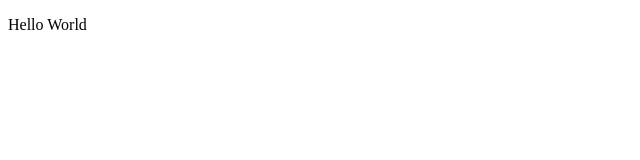
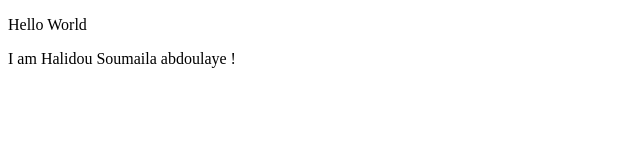
Before and after one commit to abdoulayeha/abdoulayeha, a plain HTML site: page todolist/index.html in a window 1280 px wide. Shown: the whole page, without its empty margins (0-640 px from the left). Drawn offline with Linux system fonts and the light colour scheme.

Commit message:
Présentation

```diff
--- a/todolist/index.html
+++ b/todolist/index.html
@@ -8,5 +8,6 @@
 </head>
 <body>
     <p> Hello World </p>
+    <p>I am Halidou Soumaila abdoulaye !</p>
 </body>
 </html>
```
